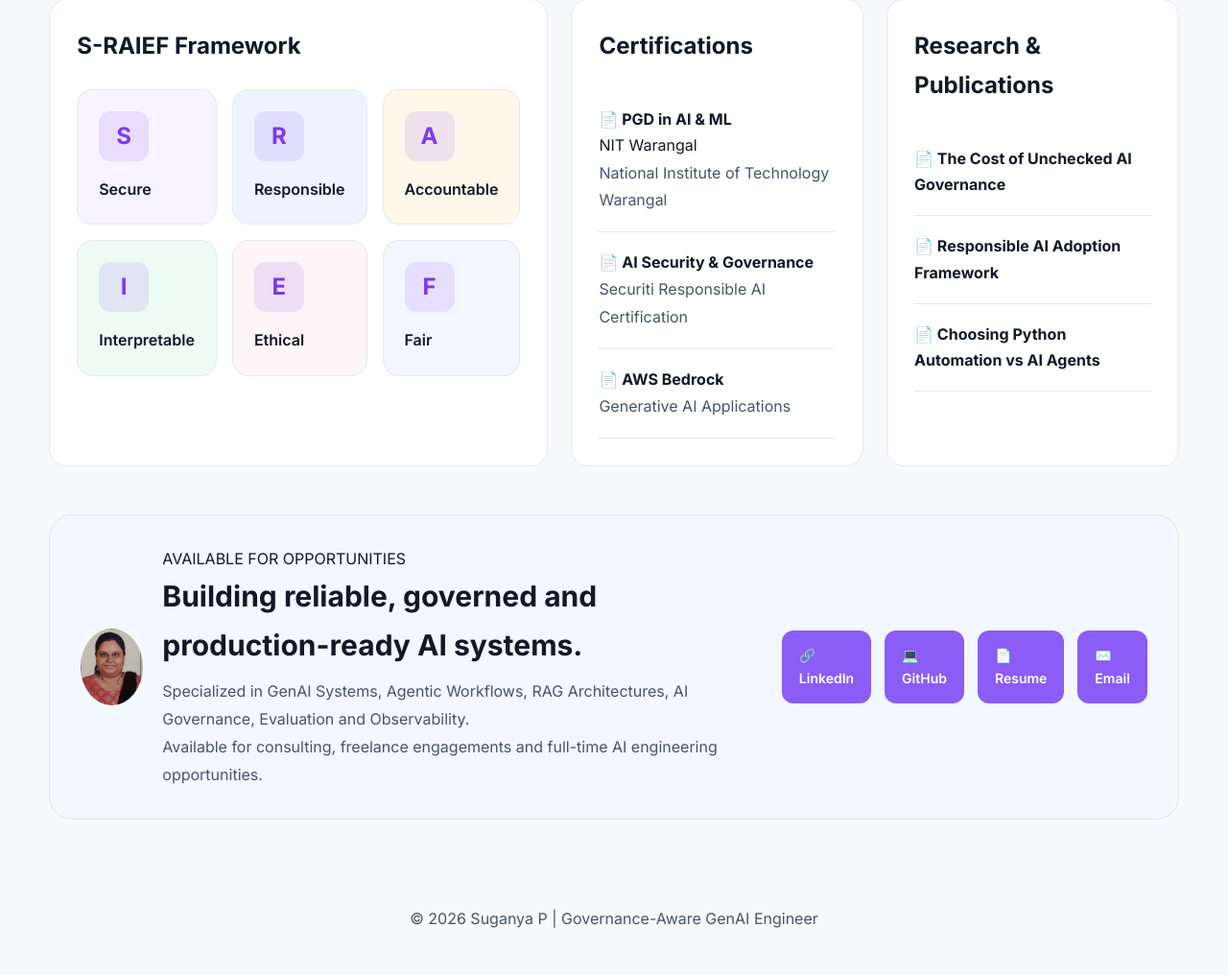
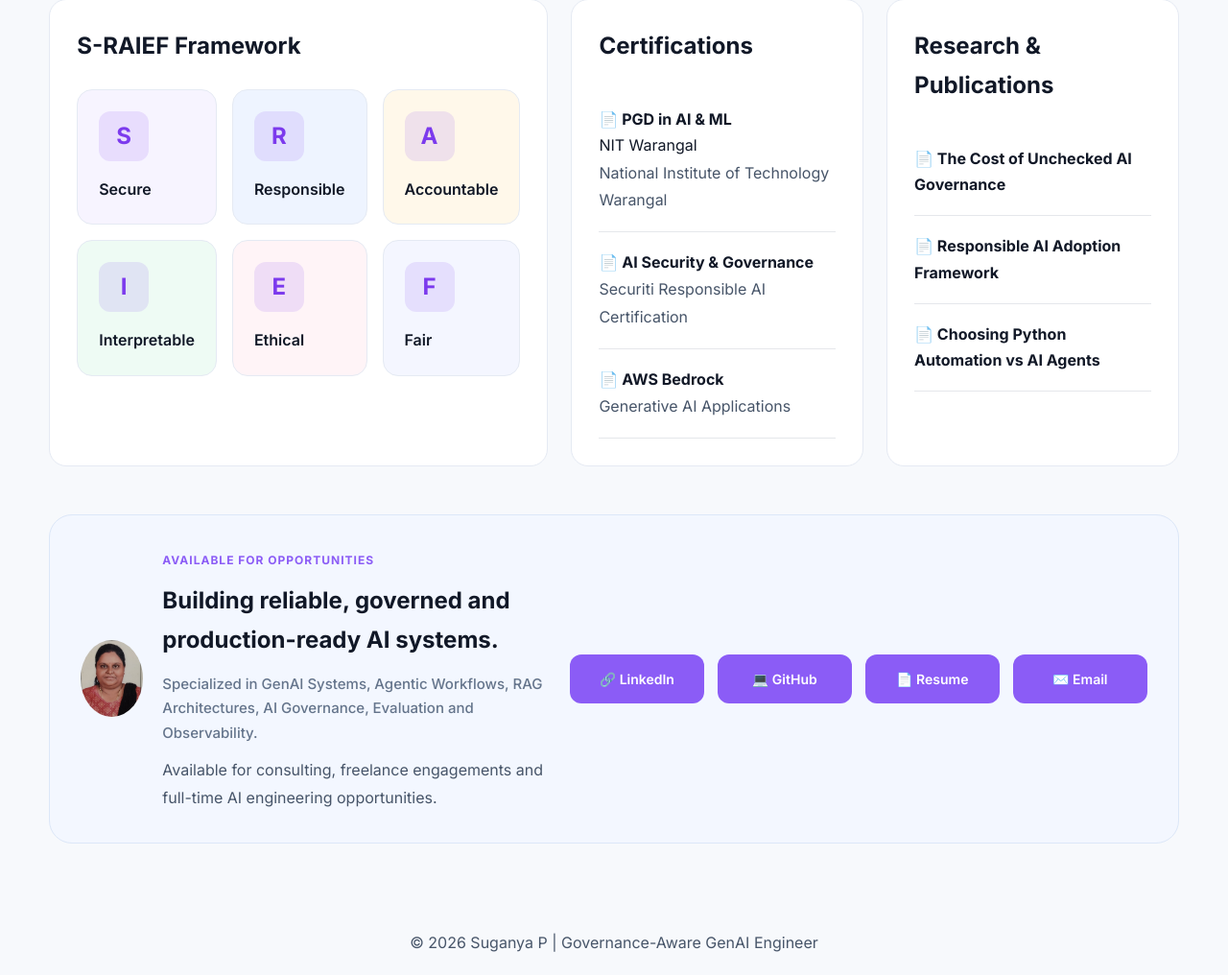
Before and after one commit to suganyaGaurav/suganya_portfolio, a Flask app: page / in a window 1280 px wide. Shown: the part 3367-4383 px from the top of the page at 96% size. Before the commit the page ends 4334 px from the top, so only its background shows below. Run offline with Flask 3, Linux system fonts and the light colour scheme.

Commit message:
Update style.css

```diff
--- a/static/css/style.css
+++ b/static/css/style.css
@@ -519,7 +519,8 @@ p {
     padding:6px 10px;
     margin:3px;
     border-radius:999px;
-    background:#f3f4f6;
+    background: rgba(255,255,255,0.6);
+    backdrop-filter: blur(4px);
     font-size:12px;
     font-weight:500;
 }
@@ -833,10 +834,15 @@ grid-template-columns:1fr;
 }
 
 .footer-profile img {
-    width: 80px;
-    height: 80px;
-    border-radius: 50%;
-    object-fit: cover;
+
+    width:80px;
+
+    height:80px;
+
+    border-radius:50%;
+
+    object-fit:cover;
+}
 }
 
 .footer-profile h2 {
@@ -851,10 +857,48 @@ grid-template-columns:1fr;
 }
 
 /* ========================================= */
+/* FOOTER CONTENT */
+/* ========================================= */
+
+.footer-tag{
+
+    display:inline-block;
+
+    margin-bottom:12px;
+
+    font-size:12px;
+
+    font-weight:700;
+
+    letter-spacing:1px;
+
+    text-transform:uppercase;
+
+    color:#8b5cf6;
+}
+
+.footer-subtitle{
+
+    margin-top:12px;
+
+    margin-bottom:12px;
+
+    color:#64748b;
+
+    font-size:15px;
+
+    line-height:1.7;
+
+    font-weight:500;
+}
+
+/* ========================================= */
 /* FOOTER BUTTON HOVER */
 /* ========================================= */
 .footer-buttons a {
-    padding: 14px 18px;
+    min-width: 140px;
+    text-align: center;
+    padding: 14px 24px;
     border-radius: 12px;
     background: var(--primary);
     color: white;
```
